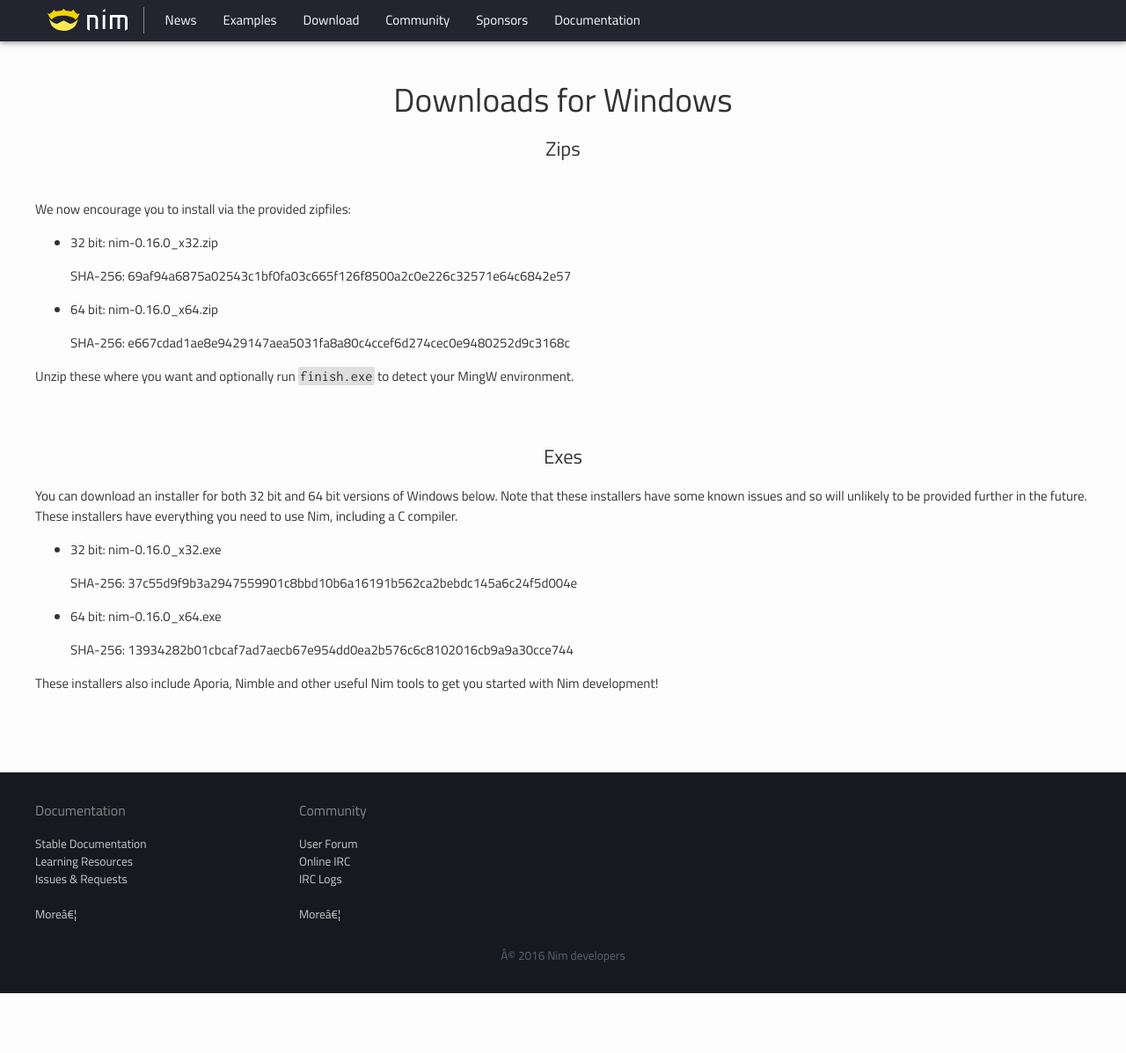
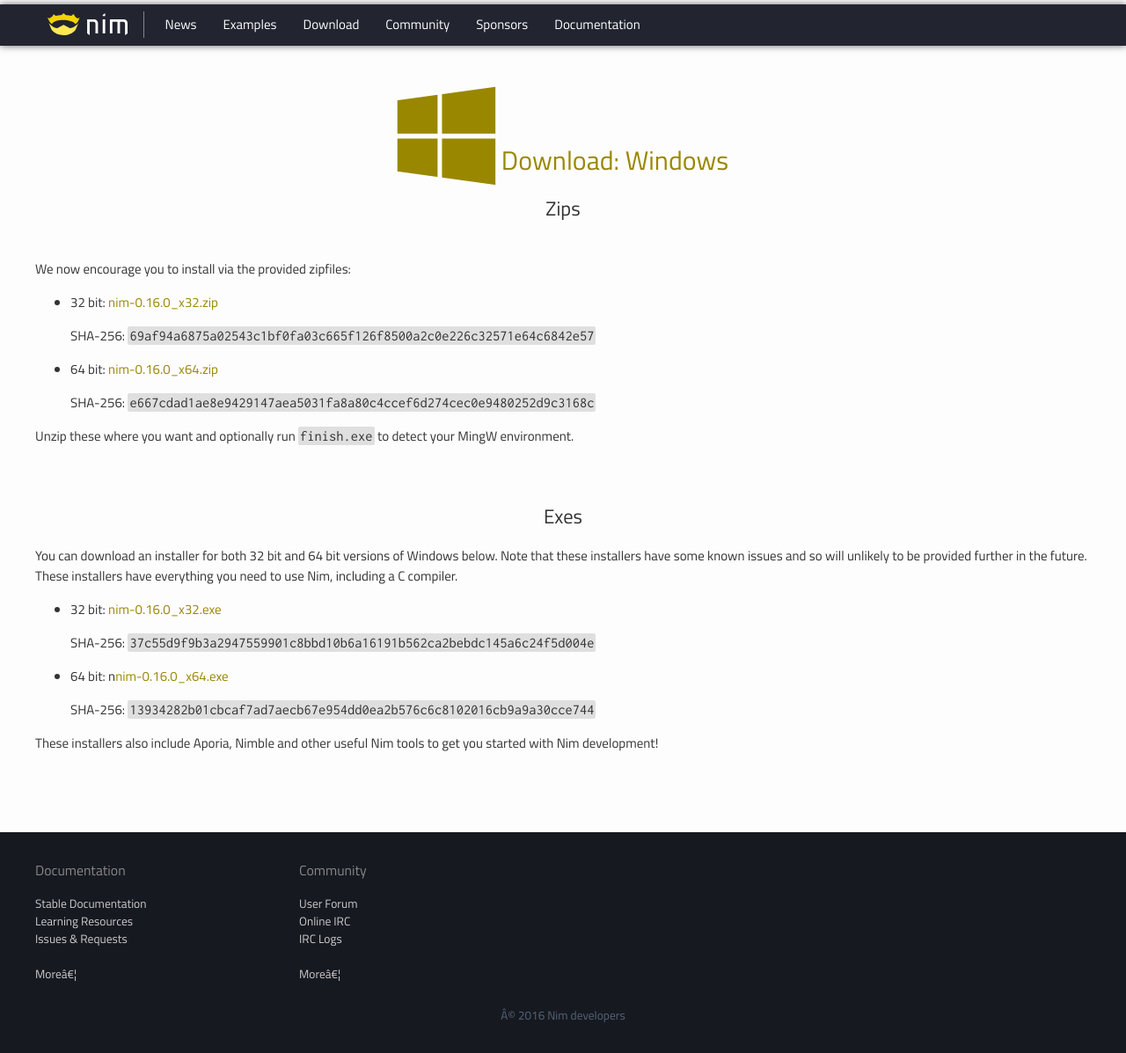
Before and after one commit to nim-lang/website, a Jekyll site: the page built from jekyll_prototype/download-windows.html, in a window 1280 px wide and 1197 px high. Shown: the whole window at 88% size. Built offline with Jekyll 4.4.1, drawn with Linux system fonts in a browser that asks for light colours.

Commit message:
linux and macos downloadpages

```diff
--- /dev/null
+++ b/jekyll_prototype/_includes/downloadbottom.html
@@ -0,0 +1 @@
+</section>
--- /dev/null
+++ b/jekyll_prototype/_includes/downloadtop.html
@@ -0,0 +1,7 @@
+<section class="content {{page.platform | downcase}}">
+  <h1 class="page-title">
+	  <a href="{{ site.baseurl }}/download-{{page.platform | downcase}}/" class="pure-u-1 text-centered">
+		  <i class="fa fa-{{page.fa|downcase}} download-tile-icon"></i>
+		  {{page.title}}
+	  </a>
+  </h1>
--- a/jekyll_prototype/_layouts/download.html
+++ b/jekyll_prototype/_layouts/download.html
@@ -4,7 +4,9 @@
   <body class="site">
     {% include header.html %}
     <div class="site-content">
-      {{ content }}
+      {% include downloadtop.html %}
+      	    {{ content }}
+      {% include downloadbottom.html %}
     </div>
     {% include footer.html %}
   </body>
--- a/jekyll_prototype/download-windows.html
+++ b/jekyll_prototype/download-windows.html
@@ -1,22 +1,21 @@
 ---
-title: "Download for Windows"
+title: "Download: Windows"
 layout: download
 platform: "Windows"
+fa: "windows"
 ---
-<section class="content windows">
-<h1 class="text-centered page-title main-heading">Downloads for {{page.platform}}</h1>
 <div class="pure-g">
 	<div class="pure-u-1">
 <h2 class="text-centered page-subtitle">Zips</h2><p>
 We now encourage you to install via the provided zipfiles:</p>
 <ul>
 <li>
-	<p>32 bit: nim-0.16.0_x32.zip</p>
-	<p>SHA-256: 69af94a6875a02543c1bf0fa03c665f126f8500a2c0e226c32571e64c6842e57</p>
+	<p>32 bit: <a href="http://nim-lang.org/download/nim-0.16.0_x32.zip">nim-0.16.0_x32.zip</a></p><!--Todo: move to _config.yml?? -->
+	<p>SHA-256: <code>69af94a6875a02543c1bf0fa03c665f126f8500a2c0e226c32571e64c6842e57</code></p>
 </li>
 <li>
-	<p>64 bit: nim-0.16.0_x64.zip</p>
-	<p>SHA-256: e667cdad1ae8e9429147aea5031fa8a80c4ccef6d274cec0e9480252d9c3168c</p>
+	<p>64 bit: <a href="http://nim-lang.org/download/nim-0.16.0_x64.zip">nim-0.16.0_x64.zip</a></p>
+	<p>SHA-256: <code>e667cdad1ae8e9429147aea5031fa8a80c4ccef6d274cec0e9480252d9c3168c</code></p>
 </li>
 </ul>
 <p>Unzip these where you want and optionally run <code>finish.exe</code> to detect your MingW environment.</p>
@@ -27,16 +26,15 @@
 You can download an installer for both 32 bit and 64 bit versions of Windows below. Note that these installers have some known issues and so will unlikely to be provided further in the future. These installers have everything you need to use Nim, including a C compiler.</p>
 <ul>
 	<li>
-		<p>32 bit: nim-0.16.0_x32.exe</p>
-		<p>SHA-256: 37c55d9f9b3a2947559901c8bbd10b6a16191b562ca2bebdc145a6c24f5d004e</p>
+		<p>32 bit: <a href="http://nim-lang.org/download/nim-0.16.0_x32.exe">nim-0.16.0_x32.exe</a></p>
+		<p>SHA-256: <code>37c55d9f9b3a2947559901c8bbd10b6a16191b562ca2bebdc145a6c24f5d004e</code></p>
 	</li>
 	<li>
-		<p>64 bit: nim-0.16.0_x64.exe</p>
-		<p>SHA-256: 13934282b01cbcaf7ad7aecb67e954dd0ea2b576c6c8102016cb9a9a30cce744</p>
+		<p>64 bit: n<a href="http://nim-lang.org/download/nim-0.16.0_x64.exe">nim-0.16.0_x64.exe</a></p>
+		<p>SHA-256: <code>13934282b01cbcaf7ad7aecb67e954dd0ea2b576c6c8102016cb9a9a30cce744</code></p>
 	</li>
 </ul>
 <p>
 These installers also include Aporia, Nimble and other useful Nim tools to get you started with Nim development!</p>
 </div>
 </div>
-</section>
```
Also changed, not shown: jekyll_prototype/download-linux-bsd.html (added, +24 -0 lines), jekyll_prototype/download-macos.html (added, +24 -0 lines), 1 other file.
